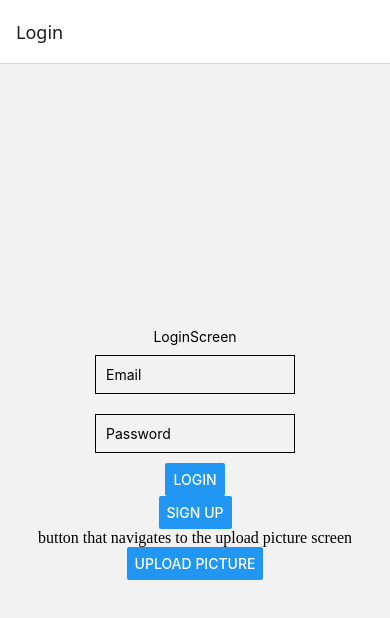
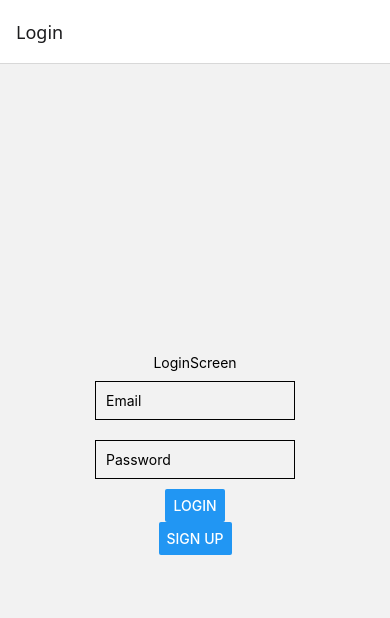
Before and after one commit to jarrenoh/nuShower, a React Native app: screen /Login in a window 390 px wide. Shown: the top 618 px of the page. Built offline with nearby package versions, Linux system fonts and the light colour scheme.

Commit message:
login button redirect to upload

```diff
--- a/screens/Login.tsx
+++ b/screens/Login.tsx
@@ -17,6 +17,9 @@ const LoginScreen = () => {
       .then(() => {
         console.log('Signed up')
       })
+      .then(() => {
+        navigation.navigate('UploadPicture')
+      })
       .catch((error) => {
         console.log('Error:', error)
       })
@@ -31,16 +34,15 @@ const LoginScreen = () => {
       .then(() => {
         console.log('Logged in')
       })
+      .then(() => {
+        navigation.navigate('UploadPicture')
+      })
       .catch((error) => {
         console.log('Error:', error)
       })
       .finally(() => {
         setLoading(false)
       })
-  }
-
-  const goToUploadPicture = () => {
-    navigation.navigate('UploadPicture')
   }
 
 return (
@@ -72,11 +74,7 @@ return (
         disabled = {loading}
       />
 
-      button that navigates to the upload picture screen
-      <Button
-        title = "Upload Picture"
-        onPress = {goToUploadPicture}
-      />
+
     </View>
 
   )
```
